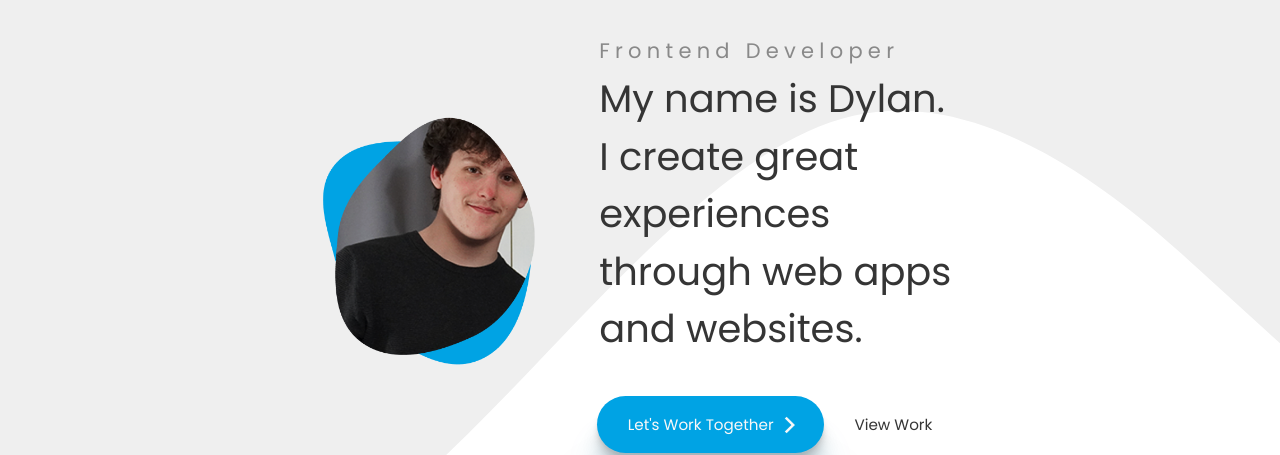
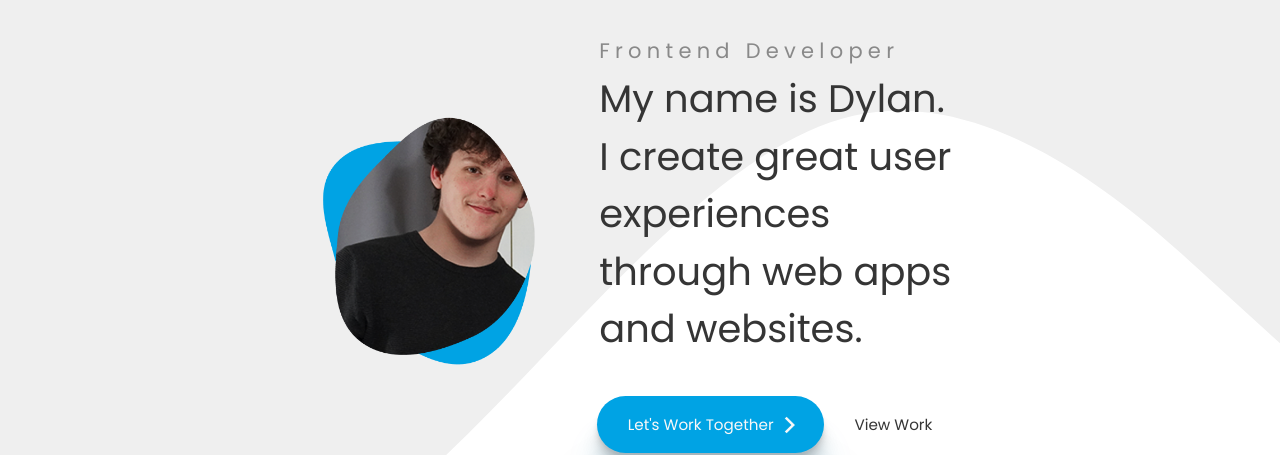
Before and after one commit to dylanreedx/portfolio, a React (Create React App) app: page / in a window 1280 px wide. Shown: the part 144-599 px from the top of the page. Built offline with nearby package versions, Linux system fonts and the light colour scheme.

Commit message:
adjusted headline on hero section3

```diff
--- a/src/pages/Home/Hero.js
+++ b/src/pages/Home/Hero.js
@@ -31,8 +31,8 @@ const Hero = () => {
           >
             <h2>Frontend Developer</h2>
             <h1>
-              My name is Dylan. I create great experiences through web apps and
-              websites.
+              My name is Dylan. I create great user experiences through web apps
+              and websites.
             </h1>
           </motion.div>
           <motion.div
```
